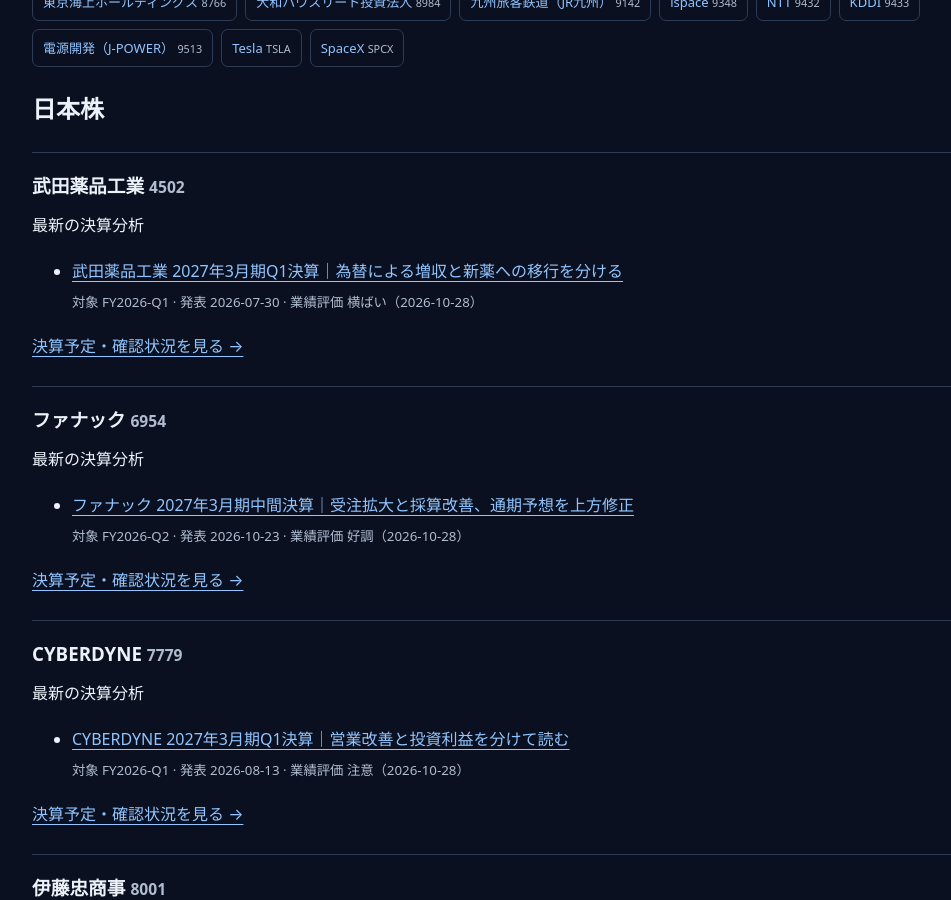
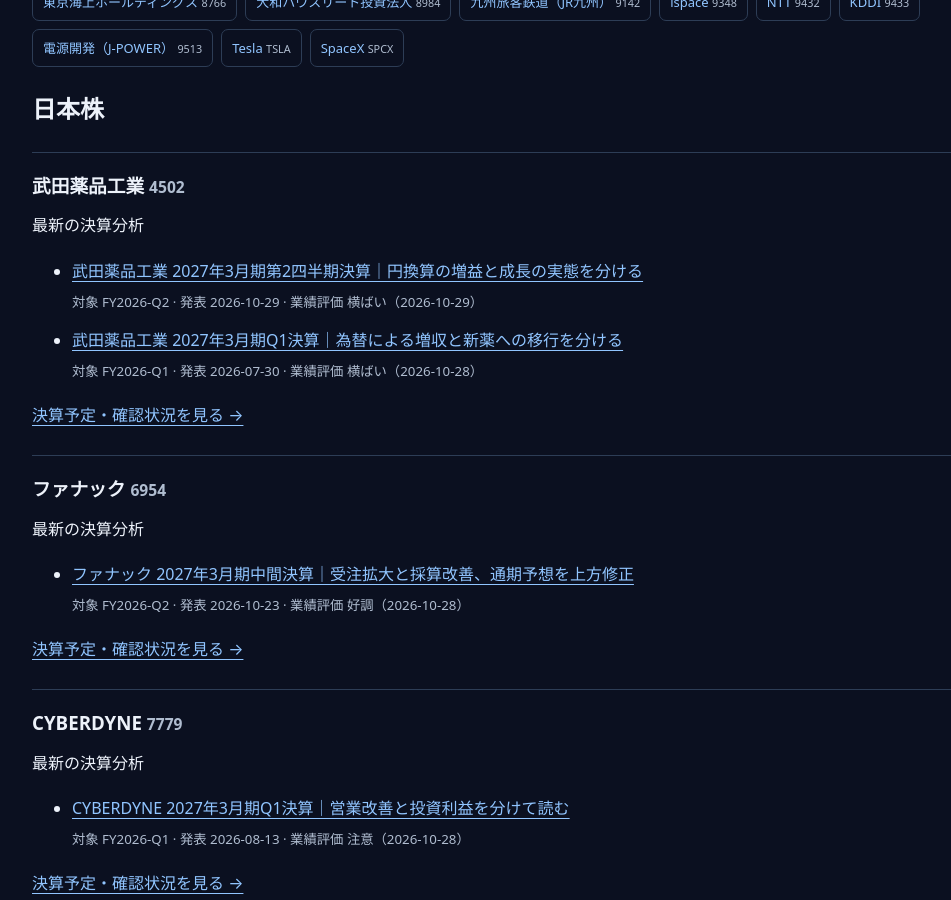
Before and after one commit to nick-shu3/investment-tankyu, a Jekyll site: the page built from companies.html, in a window 1280 px wide and 900 px high, scrolled down 450 px. Shown: the whole window, without its empty margins (76-1027 px from the left). Built offline with Jekyll 4.4.1, drawn with Linux system fonts in a browser that asks for light colours; some of the changed lines change nothing that is shown.

Commit message:
武田薬品工業：2027年3月期第2四半期の決算分析を追加 (#21)
* Add Takeda FY2026 Q2 earnings analysis

* Fix prior-quarter article link

```diff
--- /dev/null
+++ b/_articles/takeda-fy2026-q2.md
@@ -0,0 +1,107 @@
+---
+title: "武田薬品工業 2027年3月期第2四半期決算｜円換算の増益と成長の実態を分ける"
+company_id: takeda
+period: FY2026-Q2
+published: "2026-10-29"
+updated: "2026-10-29"
+announcement: "2026-10-29"
+review_status: 公式資料照合・AI分析
+rating: 横ばい
+rating_date: "2026-10-29"
+rating_reason: 恒常為替の売上は減少しCore営業利益は微増。営業CF減と新製品の成長、債務負担を見極める。
+summary: 円換算では増収増益だが、為替調整後の売上は減少。利益増には償却・減損および税金の影響もある。
+conclusions:
+  - 上期売上は円換算で8.4%増、恒常為替では1.0%減。Core営業利益は恒常為替で0.7%増。
+  - IFRS営業利益は60.4%増だが、無形資産の償却・減損の減少も寄与。純利益には税効果も影響した。
+  - 営業CFは27.2%減。新製品の成長と負債削減を、現金創出力とあわせて確認する。
+---
+
+## 3行サマリー
+
+{% for conclusion in page.conclusions %}
+- {{ conclusion }}
+{% endfor %}
+
+対象は2026年4月1日〜9月30日の**6か月累計**（2027年3月期第2四半期、会社呼称FY2026 Q2）。連結・IFRS。決算発表・分析更新は2026年10月29日。**業績評価：横ばい**。為替調整後の売上減とCore営業利益の小幅増、営業キャッシュフローの減少を併せて判断した。**株価評価：未実施**。決算説明会の質疑応答は本分析に反映していない。
+
+## 主要業績
+
+単位は億円、EPSのみ円。AERは報告為替、CERは恒常為替による前年比。CoreとCERは会社の非IFRS指標で、IFRSの利益と区別する。数値は会社開示の丸め値、前年比は会社開示値。出典：K1、K2 PDF通し10〜14ページ。
+
+| 指標 | FY2026上期 | FY2025上期 | AER前年比 | CER前年比 |
+|:--|--:|--:|--:|--:|
+| 売上収益 | 24,070 | 22,195 | +8.4% | −1.0% |
+| IFRS営業利益 | 4,067 | 2,536 | +60.4% | — |
+| 親会社所有者帰属利益 | 3,056 | 1,124 | +171.8% | — |
+| 基本的EPS | 192.53 | 71.57 | — | — |
+| Core営業利益 | 7,106 | 6,392 | +11.2% | +0.7% |
+| Core EPS | 308 | 279 | +10.5% | −1.2% |
+
+IFRS営業利益率は独自計算で16.9%（4,067÷24,070）、前年11.4%（2,536÷22,195）。Core営業利益率は29.5%（7,106÷24,070）、前年28.8%（6,392÷22,195）。丸め値からの概算である。
+
+## 何が良かったのか
+
+会社の説明では、円安を含む為替の影響と無形資産関連費用の減少が円換算業績を押し上げた。Core営業利益は恒常為替でも0.7%増。新規上市製品群の売上は恒常為替で17.3%増えたが、全社売上に占める割合は約4%である。**分析**：新製品の伸びは事業の移行を支える一方、現時点では全社の売上減を埋める規模に至っていない。K1、K2 PDF通し14ページ。
+
+## 何が懸念材料なのか
+
+恒常為替の売上は1.0%減。報告為替の増収だけでは製品需要の拡大を判断できない。上期の営業CFは前年同期比27.2%減で、新薬開発や債務返済を支える現金創出力の確認が必要だ。既存製品の競争や特許満了、新製品の上市後の普及にも不確実性がある。
+
+## 事業・製品別分析
+
+主な製品の上期売上。億円、CERは会社開示の恒常為替前年比。K1、K2 PDF通し14ページ。
+
+| 製品 | FY2026上期 | FY2025上期 | CER前年比 |
+|:--|--:|--:|--:|
+| ENTYVIO | 5,417 | 4,793 | +2.7% |
+| 免疫グロブリン | 4,238 | 3,871 | −0.3% |
+| FRUZAQLA | 334 | 273 | +12.6% |
+| LIVTENCITY | 288 | 221 | +18.6% |
+| QDENGA | 266 | 210 | +14.4% |
+
+ENTYVIOは上期売上の約22.5%（5,417÷24,070）を占める主力製品。新製品の成長率は高いが、主力との売上規模には差がある。会社によればORZEYFULは米国・日本・中国で承認され、日本・中国で販売開始、米国ではDEAの規制薬物指定手続き待ち。MIMRYLOは米国で8月に上市。zasocitinibは米国で優先審査、欧州でも審査中で、承認済みとは扱わない。K1。
+
+## 利益の質
+
+IFRS営業利益の増加には、製品関連の無形資産償却・減損が前年の3,368億円から2,185億円へ減った影響がある。会社は償却の減少484億円、減損の減少698億円を説明している。一方、事業再編費用は増加した。税金費用は前年663億円から130億円へ減り、繰延税金の見直しなどが純利益に影響した。K2 PDF通し11〜13ページ。
+
+**分析**：IFRS純利益の大幅増をそのまま継続的な利益成長とみなせない。Core営業利益も参考になるが、会社独自の非IFRS指標であり、IFRSの代わりではない。
+
+## 財務・キャッシュフロー
+
+上期累計、億円。K2 PDF通し18〜19、68〜69ページ。
+
+| 指標 | FY2026上期 | FY2025上期 |
+|:--|--:|--:|
+| 営業キャッシュフロー | 4,319 | 5,937 |
+| 投資キャッシュフロー | −1,088 | −813 |
+| 財務キャッシュフロー | −4,914 | −2,269 |
+| フリー・キャッシュ・フロー（会社開示） | 3,334 | 5,056 |
+| 調整後フリー・キャッシュ・フロー（会社開示） | 3,257 | 5,254 |
+
+会社のFCFは営業CFから有形固定資産の取得を差し引く指標。調整後FCFはさらに無形資産取得や資産・事業売却等を調整した会社の非IFRS指標で、通常のFCFとは異なる。丸めのため表示値同士の差額と開示値は一致しない場合がある。営業CFの減少について会社は運転資本や為替予約決済の変化などを説明している。K2 PDF通し18、68ページ。
+
+9月末の現金及び現金同等物は4,185億円（3月末5,951億円）、有利子負債は4兆5,756億円（同4兆8,818億円）。会社の調整後純有利子負債は3兆9,179億円、調整後ネット・レバレッジは2.5倍。これは現金を単純に差し引いた値ではなく会社定義に基づく。6月末の2.7倍から低下したが、負債の絶対額と今後の現金創出を引き続き確認する。K2 PDF通し69ページ。
+
+## 通期予想と前回分析の確認
+
+会社は2027年3月期のIFRS予想を、売上4兆6,400億円から4兆7,000億円、営業利益4,200億円から4,530億円、親会社所有者帰属利益1,660億円から2,090億円へ引き上げた。調整後FCF予想は6,500〜7,500億円から7,000〜8,000億円。年間配当予想は204円で据え置いた。恒常為替ベースの売上見通しは1桁台前半の減少で据え置き。会社の見通しであり実績ではない。K1、K2 PDF通し4〜5ページ。
+
+[前回Q1分析]({{ '/articles/takeda-fy2026-q1.html' | relative_url }})では、恒常為替の売上減、新製品の規模、営業CF減と負債負担を注視した。Q1の売上は恒常為替で0.5%減、上期累計は1.0%減。Q1の営業CFは前年同期比40.8%減、上期累計も27.2%減だった。**3か月と6か月の累計の比較であり、第2四半期単独の変化ではない。** 新規上市製品群は上期も全社売上の約4%で、移行を見守るという前回の論点は継続する。Q1と上期では上市の進展による対象製品の変化にも注意する。
+
+## 次回の確認点
+
+1. 恒常為替での売上とCore営業利益の改善。
+2. ENTYVIOなど既存主力製品と新規上市製品の売上構成。
+3. ORZEYFUL、MIMRYLOの上市後の普及と、zasocitinibの審査結果。
+4. 営業CFと調整後FCF、運転資本や投資の動き。
+5. 有利子負債と調整後ネット・レバレッジの推移。
+
+次回の第3四半期決算発表は2027年1月28日予定。発表時刻は未確認。予定は変更され得る。K3。
+
+## 出典・更新履歴
+
+- K1：[2026年度第2四半期決算に関するニュースリリース](https://www.takeda.com/jp/newsroom/newsreleases/2026/takeda-reports-second-quarter-fy2026-results/)（2026年10月29日）
+- K2：[2026年度第2四半期決算短信・補足資料](https://assets-dam.takeda.com/image/upload/v1793241256/Global/Investor/Financial-Results/FY2026/Q2/qr2026_q2_er_jp.pdf)（2026年10月29日、参照箇所はPDF通しページ）
+- K3：[IRイベント](https://www.takeda.com/jp/investors/events/)（2026年10月29日確認）
+- 2026年10月29日：初回作成。本人コメントは未提供。
--- a/_data/earnings_calendar.json
+++ b/_data/earnings_calendar.json
@@ -1,14 +1,14 @@
 {
-  "as_of": "2026-10-28",
+  "as_of": "2026-10-29",
   "events": [
     {
       "company_id": "takeda",
-      "date": "2026-10-29",
-      "period": "2026年度第2四半期",
-      "source": "https://www.takeda.com/jp/investors/financial-results/quarterly-results/",
+      "date": "2027-01-28",
+      "period": "2026年度第3四半期",
+      "source": "https://www.takeda.com/jp/investors/events/",
       "time": "",
       "status": "scheduled",
-      "checked": "2026-10-28"
+      "checked": "2026-10-29"
     },
     {
       "company_id": "j-power",
```
